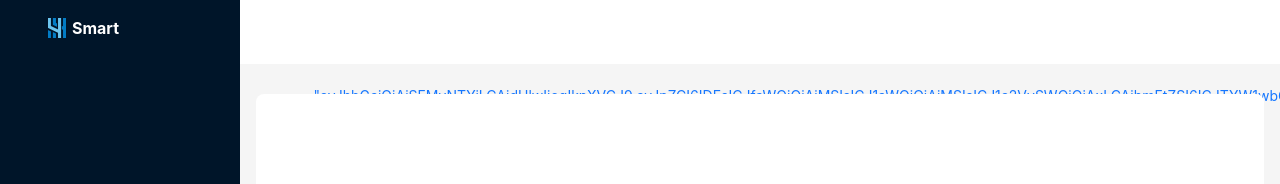
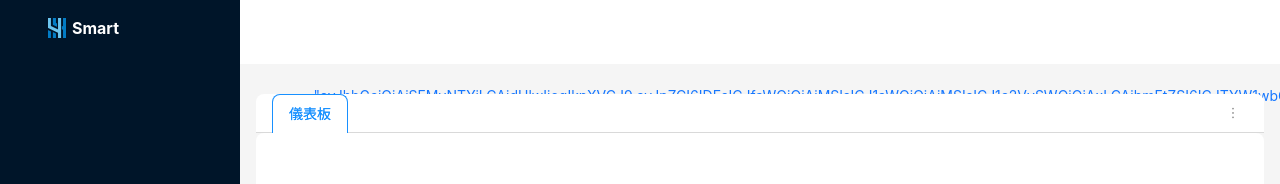
Before and after one commit to hertzberg205020/science-park-management-system, a React (Vite) app: page / in a window 1280 px wide. Shown: the top 184 px of the page. Built offline with nearby package versions, Linux system fonts and the light colour scheme; no server answers; sample sign-in values are in the browser's storage.

Commit message:
feat(home): integrate TabsManager into Home component

```diff
--- a/src/pages/home/index.tsx
+++ b/src/pages/home/index.tsx
@@ -4,6 +4,7 @@ import NavSidebar from '@/components/navSidebar';
 import CustomBreadcrumb from '@/components/breadCrumb';
 import LayoutHeader from '@/components/layoutHeader';
 import { Outlet } from 'react-router';
+import TabsManager from '@/components/tabsManager';
 
 const { Header, Content, Footer, Sider } = Layout;
 
@@ -34,6 +35,16 @@ const Home: React.FC = () => {
           height: '100%'
         }}>
           <CustomBreadcrumb />
+
+          <div className="tabs-container" style={{
+            flexShrink: 0,
+            background: colorBgContainer,
+            borderRadius: `${borderRadiusLG}px ${borderRadiusLG}px 0 0`,
+            marginBottom: 0
+          }}>
+            <TabsManager />
+          </div>
+
           <div
             style={{
               flex: 1,
```
